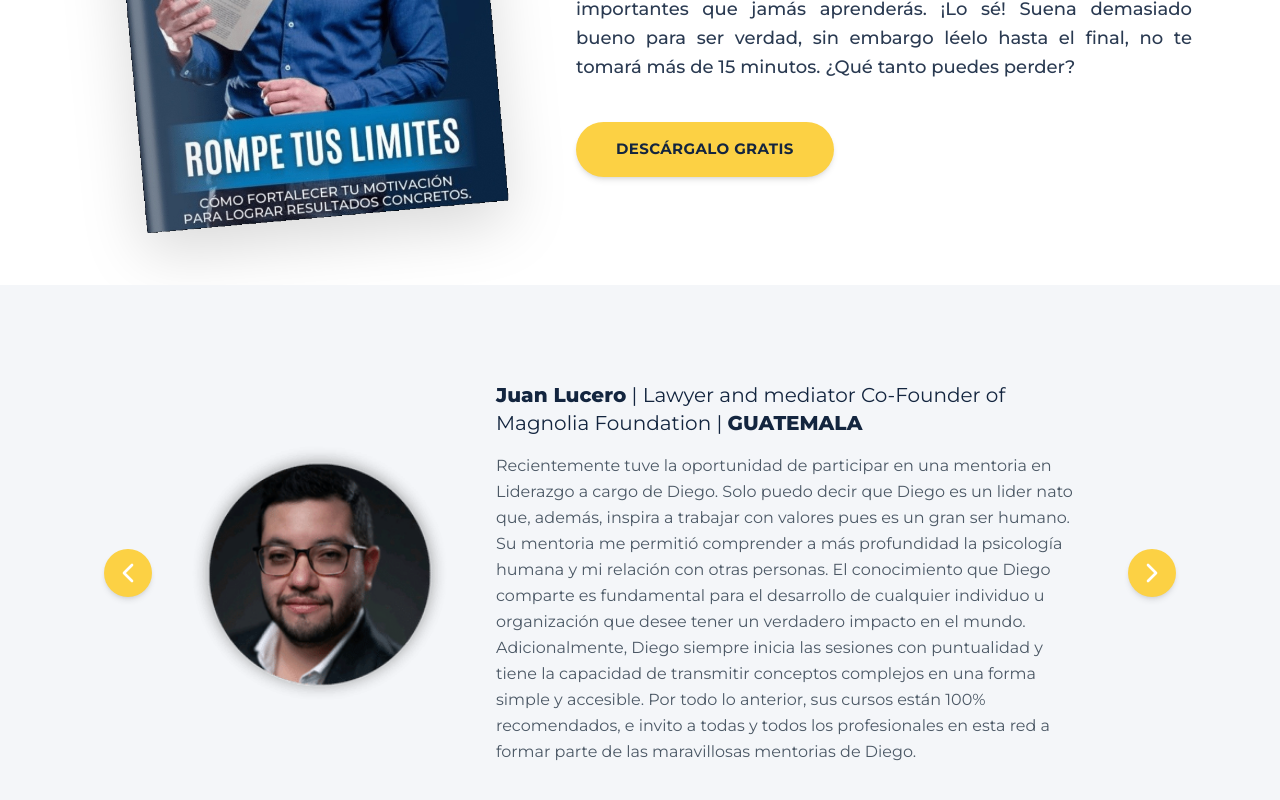
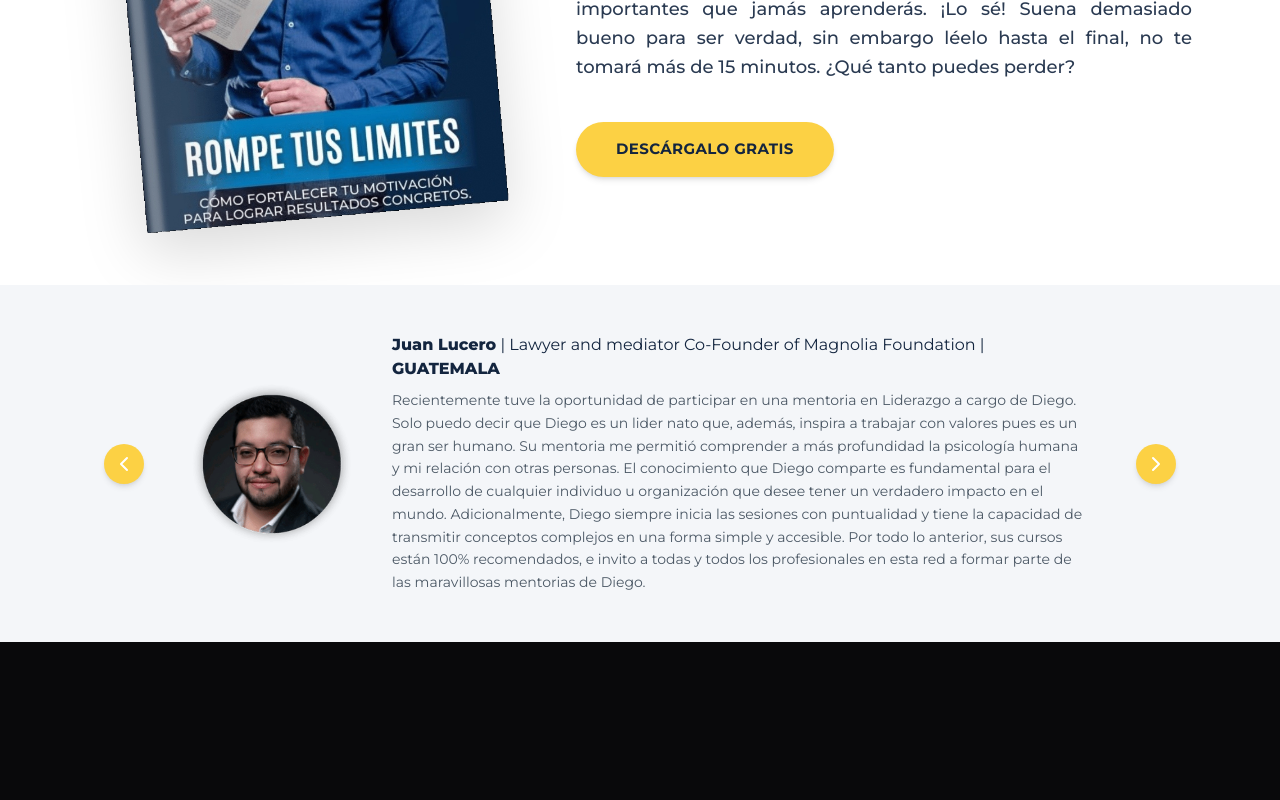
Before and after one commit to victraffick-art/finanzas-diego-medina, a Next.js app: page / in a window 1280 px wide. Shown: the part 2548-3348 px from the top of the page. After the commit the page ends 3190 px from the top, so only its background shows below. Built offline with nearby package versions, Linux system fonts and the light colour scheme.

Commit message:
style: make testimonials section more compact

```diff
--- a/src/components/Testimonials.tsx
+++ b/src/components/Testimonials.tsx
@@ -61,23 +61,23 @@ export default function Testimonials() {
   const currentTestimonial = TESTIMONIALS[currentIndex];
 
   return (
-    <section className="w-full bg-[#f4f6f9] py-16 md:py-24 overflow-hidden relative">
+    <section className="w-full bg-[#f4f6f9] py-8 md:py-12 overflow-hidden relative">
       <div className="container mx-auto px-6 max-w-6xl relative z-10 flex items-center justify-center">
 
         {/* Left Arrow */}
         <button
           onClick={handlePrev}
-          className="absolute left-2 md:left-10 z-20 w-10 h-10 md:w-12 md:h-12 bg-[#FCD144] rounded-full flex items-center justify-center text-white hover:bg-[#ffde6a] transition-colors shadow-md hidden md:flex"
+          className="absolute left-2 md:left-10 z-20 w-8 h-8 md:w-10 md:h-10 bg-[#FCD144] rounded-full flex items-center justify-center text-white hover:bg-[#ffde6a] transition-colors shadow-md hidden md:flex"
           aria-label="Anterior"
         >
-          <ChevronLeft className="w-6 h-6 md:w-8 md:h-8" />
+          <ChevronLeft className="w-5 h-5 md:w-6 md:h-6" />
         </button>
 
         {/* Testimonial Content */}
-        <div className="w-full max-w-5xl flex flex-col md:flex-row items-center gap-8 md:gap-12 transition-opacity duration-500 px-4 md:px-16" style={{ opacity: isAnimating ? 0 : 1 }}>
+        <div className="w-full max-w-5xl flex flex-col md:flex-row items-center gap-6 md:gap-10 transition-opacity duration-500 px-4 md:px-16" style={{ opacity: isAnimating ? 0 : 1 }}>
 
           {/* Avatar */}
-          <div className="w-48 h-48 md:w-64 md:h-64 shrink-0 rounded-full overflow-hidden">
+          <div className="w-32 h-32 md:w-40 md:h-40 shrink-0 rounded-full overflow-hidden">
             <img
               src={currentTestimonial.image}
               alt={currentTestimonial.name}
@@ -91,11 +91,11 @@ export default function Testimonials() {
 
           {/* Text */}
           <div className="flex flex-col text-center md:text-left">
-            <h4 className="text-[#13253F] text-lg md:text-xl mb-4">
+            <h4 className="text-[#13253F] text-sm md:text-base mb-2">
               <span className="font-extrabold">{currentTestimonial.name}</span> | <span className="font-normal">{currentTestimonial.role}</span> | <span className="font-extrabold">{currentTestimonial.country}</span>
             </h4>
 
-            <div className="text-[#3a4856] text-sm md:text-base leading-relaxed opacity-90 whitespace-pre-wrap">
+            <div className="text-[#3a4856] text-xs md:text-sm leading-relaxed opacity-90 whitespace-pre-wrap">
               {currentTestimonial.text}
             </div>
           </div>
@@ -105,35 +105,35 @@ export default function Testimonials() {
         {/* Right Arrow */}
         <button
           onClick={handleNext}
-          className="absolute right-2 md:right-10 z-20 w-10 h-10 md:w-12 md:h-12 bg-[#FCD144] rounded-full flex items-center justify-center text-white hover:bg-[#ffde6a] transition-colors shadow-md hidden md:flex"
+          className="absolute right-2 md:right-10 z-20 w-8 h-8 md:w-10 md:h-10 bg-[#FCD144] rounded-full flex items-center justify-center text-white hover:bg-[#ffde6a] transition-colors shadow-md hidden md:flex"
           aria-label="Siguiente"
         >
-          <ChevronRight className="w-6 h-6 md:w-8 md:h-8" />
+          <ChevronRight className="w-5 h-5 md:w-6 md:h-6" />
         </button>
 
       </div>
 
-      {/* Mobile controls (dots or simple arrows) since absolute arrows might overlap on small screens */}
-      <div className="flex justify-center items-center gap-4 mt-8 md:hidden">
+      {/* Mobile controls */}
+      <div className="flex justify-center items-center gap-4 mt-6 md:hidden">
         <button
           onClick={handlePrev}
-          className="w-10 h-10 bg-[#FCD144] rounded-full flex items-center justify-center text-white hover:bg-[#ffde6a] transition-colors shadow-md"
+          className="w-8 h-8 bg-[#FCD144] rounded-full flex items-center justify-center text-white hover:bg-[#ffde6a] transition-colors shadow-md"
         >
-          <ChevronLeft className="w-6 h-6" />
+          <ChevronLeft className="w-5 h-5" />
         </button>
         <div className="flex gap-2">
           {TESTIMONIALS.map((_, idx) => (
             <div
               key={idx}
-              className={`w-2 h-2 rounded-full ${idx === currentIndex ? 'bg-[#13253F]' : 'bg-gray-300'}`}
+              className={`w-1.5 h-1.5 rounded-full ${idx === currentIndex ? 'bg-[#13253F]' : 'bg-gray-300'}`}
             />
           ))}
         </div>
         <button
           onClick={handleNext}
-          className="w-10 h-10 bg-[#FCD144] rounded-full flex items-center justify-center text-white hover:bg-[#ffde6a] transition-colors shadow-md"
+          className="w-8 h-8 bg-[#FCD144] rounded-full flex items-center justify-center text-white hover:bg-[#ffde6a] transition-colors shadow-md"
         >
-          <ChevronRight className="w-6 h-6" />
+          <ChevronRight className="w-5 h-5" />
         </button>
       </div>
     </section>
```
Also changed, not shown: public/luis-felipe.png (added).
